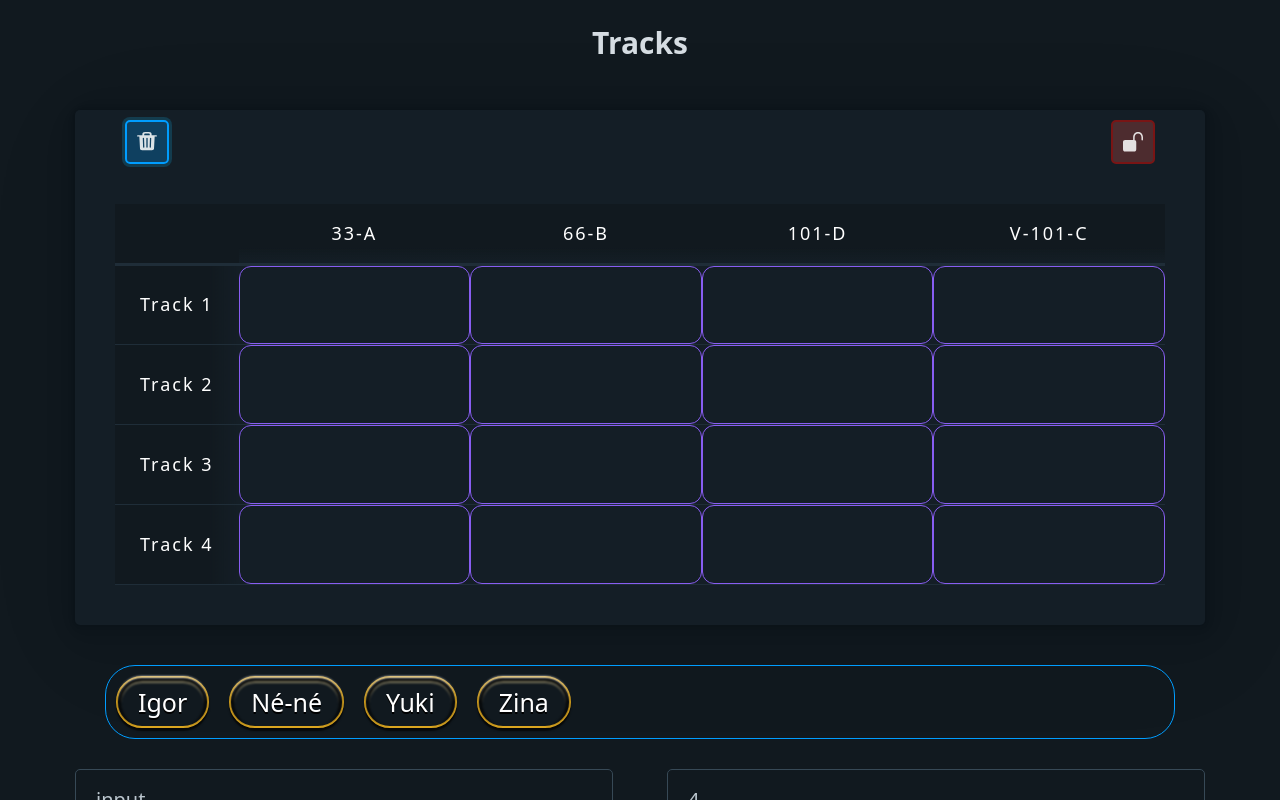
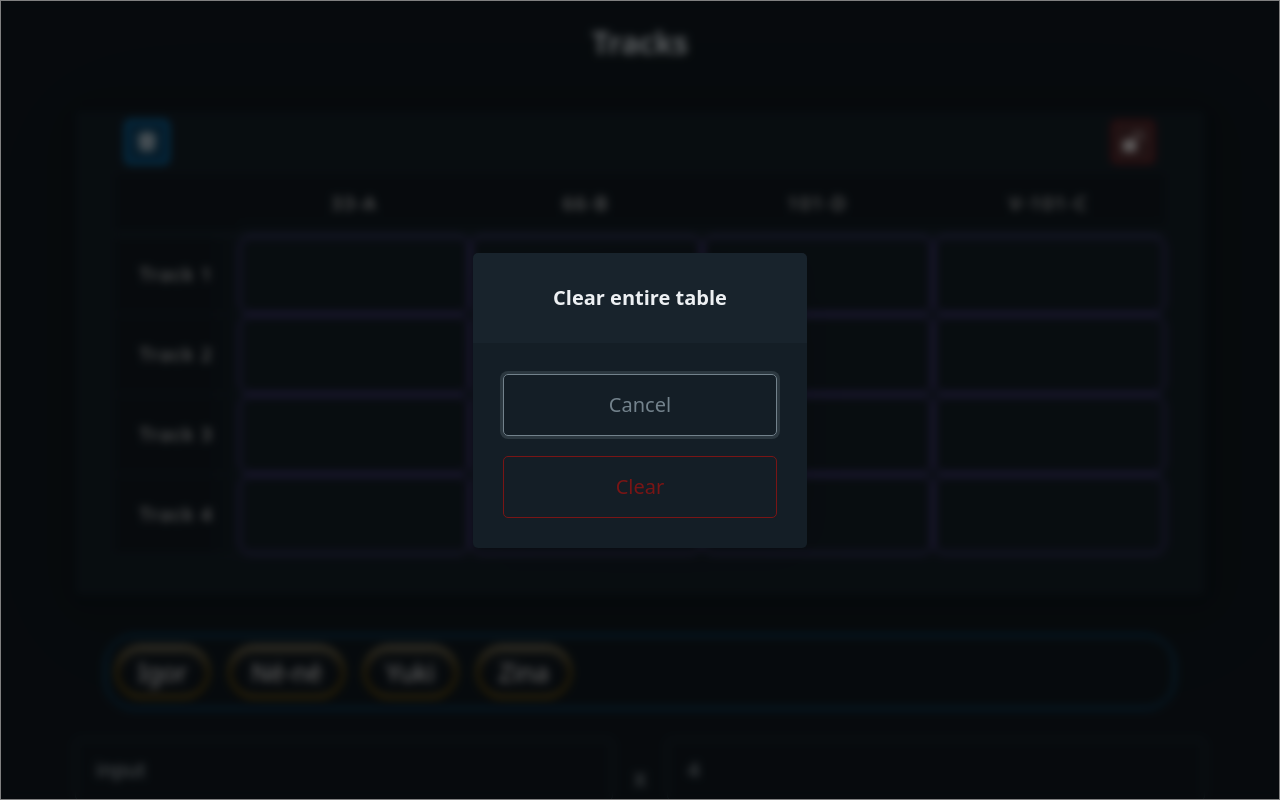
Before and after one commit to its-all-waves/cs50-final-setflow-tracks-in-svelte, a SvelteKit app: page /tracks in a window 1280 px wide. Both pictures are taken after a click on the button 147 px from the left and 142 px from the top of the page. Shown: the top 800 px of the page. Built offline with nearby package versions, Linux system fonts and the light colour scheme.

Commit message:
add: clear modal for delete button + delete key; fix: clear created without prop warnings for <character>

```diff
--- a/src/routes/tracks/+page.svelte
+++ b/src/routes/tracks/+page.svelte
@@ -13,7 +13,8 @@
 		send,
 		Msg,
 		selectedDropZones,
-		selectedCharacters
+		selectedCharacters,
+		lastEventDetail
 	} from './machine'
 
 	import Table from './table.svelte'
@@ -22,6 +23,7 @@
 	import ContextMenu from './contextMenu.svelte'
 	import ModalDelete from './modalDelete.svelte'
 	import ModalRename from './modalRename.svelte'
+	import ModalClear from './modalClear.svelte'
 
 	/**
 	 * 	@type {import('./$types').PageData} */
@@ -137,7 +139,7 @@
 				break
 			case 'Delete': // fall thru
 			case 'Backspace':
-				send(Msg.SMART_DELETE)
+				window.dispatchEvent(new CustomEvent('launch-modal-clear'))
 				break
 		}
 	}
@@ -176,18 +178,14 @@
 	function handleContextmenuClickRename(e) {
 		e.stopPropagation()
 		window.dispatchEvent(new CustomEvent('launch-modal-rename', e.detail))
-		lastEventDetail = e.detail
+		$lastEventDetail = e.detail
 	}
 
 	function handleContextmenuClickDelete(e) {
 		e.stopPropagation()
 		window.dispatchEvent(new CustomEvent('launch-modal-delete', e.detail))
-		lastEventDetail = e.detail
+		$lastEventDetail = e.detail
 	}
-
-	// modals ++++++++++++++++++++++++++++++++++++++++++++++++++++++++++++++++++
-	/** @description is e.detail from oncontextmenu; gets passed into the modal */
-	let lastEventDetail // may end up applying to more than just rename modal
 
 	// rename modal ++++++++++++++++++++++++++++++++++++++++++++++++++++++++++++
 	let modalRename
@@ -195,11 +193,13 @@
 	function handleLaunchModalRename(e) {
 		e.stopPropagation()
 		modalRename.showModal()
+		$lastEventDetail = null
 	}
 
 	function handleSubmitModalRename(e) {
 		e.stopPropagation()
 		send(Msg.RENAME, e.detail)
+		$lastEventDetail = null
 	}
 
 	// delete modal ++++++++++++++++++++++++++++++++++++++++++++++++++++++++++++
@@ -208,6 +208,7 @@
 	function handleLaunchModalDelete(e) {
 		e.stopPropagation()
 		modalDelete.showModal()
+		$lastEventDetail = null
 	}
 
 	function handleSubmitModalDelete(e) {
@@ -222,6 +223,20 @@
 				? Msg.DELETE_SCENE
 				: undefined
 		send(msg, { id })
+		$lastEventDetail = null // pretty sure i can remove this everywhere and make this var local to page.svelte again
+	}
+
+	// modal clear +++++++++++++++++++++++++++++++++++++++++++++++++++++++++++++
+	let modalClear
+
+	function handleLaunchModalClear(e) {
+		e.stopPropagation()
+		modalClear.showModal()
+	}
+
+	function handleSubmitModalClear(e) {
+		e.stopPropagation()
+		send(Msg.SMART_CLEAR)
 	}
 
 	// DEBUG +++++++++++++++++++++++++++++++++++++++++++++++++++++++++++++++++++
@@ -236,6 +251,8 @@
 	on:contextmenu-click-delete={handleContextmenuClickDelete}
 	on:launch-modal-delete={handleLaunchModalDelete}
 	on:submit-modal-delete={handleSubmitModalDelete}
+	on:launch-modal-clear={handleLaunchModalClear}
+	on:submit-modal-clear={handleSubmitModalClear}
 	on:click|capture={(e) => {
 		/* capture & if showContextMenu prevent click outside
 		of context menu from doing anything else -- next click
@@ -262,7 +279,13 @@
 
 	<div class="character-pool">
 		{#each charactersEntries as [id, { name }]}
-			<Character {id} />
+			<Character
+				{id}
+				isInstance={false}
+				{name}
+				sceneId={undefined}
+				trackId={undefined}
+			/>
 		{/each}
 		<button
 			id="btn-commit"
@@ -325,13 +348,15 @@
 <!-- HTML dialog as a modal (hidden until .showModal() is called) -->
 <ModalRename
 	bind:node={modalRename}
-	detail={lastEventDetail}
+	detail={$lastEventDetail}
 />
 
 <ModalDelete
 	bind:node={modalDelete}
-	detail={lastEventDetail}
+	detail={$lastEventDetail}
 />
+
+<ModalClear bind:node={modalClear} />
 
 <style>
 	/* should be end selector ($=, not *=), but would not work */
--- a/src/routes/tracks/character.svelte
+++ b/src/routes/tracks/character.svelte
@@ -39,7 +39,7 @@ ui after deleting a character -->
 			send(msg, { instanceId, id, sceneId, trackId })
 		}}
 	>
-		{$characters[id].name}
+		{name}
 	</button>
 {/if}
 
@@ -102,7 +102,7 @@ ui after deleting a character -->
 
 	.inHand {
 		/* border-color: goldenrod; */
-		border-width: 1;
+		/* border-width: 1; */
 		scale: 1.25;
 		/* scale: 1.25; */
 		transform: translateY(-0.3rem);
@@ -116,7 +116,7 @@ ui after deleting a character -->
 			inset 0 -2px 3px rgba(0, 0, 0, 0.681);
 		border-color: white;
 
-		border-width: 1;
+		/* border-width: 1; */
 		scale: 1.1;
 		transform: translateY(-0.3rem);
 		transition: border 0.1s, scale 0.1s, box-shadow 0.1s;
--- a/src/routes/tracks/dropzone.svelte
+++ b/src/routes/tracks/dropzone.svelte
@@ -42,6 +42,7 @@
 					id={charId}
 					{sceneId}
 					{trackId}
+					name={$characters[charId].name}
 				/>
 			{/each}
 		{/if}
--- a/src/routes/tracks/machine.js
+++ b/src/routes/tracks/machine.js
@@ -17,7 +17,7 @@ export const Msg = Object.freeze({
 	CLICK_SCENE_HEADER: 'CLICK_SCENE_HEADER',
 	// user commands
 	COMMIT_CHARACTER_TO_TABLE: 'COMMIT_CHARACTER_TO_TABLE',
-	SMART_DELETE: 'DELETE',
+	SMART_CLEAR: 'SMART_CLEAR',
 	CANCEL: 'CANCEL', // TODO: impl me
 	DELETE_CHARACTER: 'DELETE_CHARACTER',
 	// context menu
@@ -110,6 +110,14 @@ export const scenes = writable(
 let $scenes
 scenes.subscribe(($) => ($scenes = $))
 
+/** @description is e.detail from oncontextmenu; gets passed into the modal */
+export const lastEventDetail = writable(
+	/** @type {object} */
+	null
+)
+let $lastEventDetail
+lastEventDetail.subscribe(($) => ($lastEventDetail = $))
+
 // MAIN FUNCTION (PRIVATE) +++++++++++++++++++++++++++++++++++++++++++++++++++++
 
 // TODO: if a lot is repeated here, can it be DRYer by switching on the message?
@@ -182,7 +190,7 @@ function nextState(state, msg, info) {
 					resetSelections()
 					break
 
-				case Msg.SMART_DELETE:
+				case Msg.SMART_CLEAR:
 					SMART_DELETE()
 					resetSelections()
 					break
--- /dev/null
+++ b/src/routes/tracks/modalClear.svelte
@@ -0,0 +1,85 @@
+<script>
+	import { characters, selectedCharacters, selectedDropZones, characterInHand } from './machine'
+
+	export let node
+
+	let eventSmartClear = new CustomEvent('submit-modal-clear')
+
+	$: prompt =
+		$selectedCharacters.size > 0
+			? 'Clear selected characters from the table'
+			: $selectedDropZones.size > 0
+			? 'Clear selected drop zones'
+			: $characterInHand
+			? `Clear ${$characters[$characterInHand].name} from the table`
+			: 'Clear entire table'
+</script>
+
+<!-- svelte-ignore a11y-no-noninteractive-element-interactions -->
+<dialog
+	class="modal"
+	bind:this={node}
+	on:keydown={(e) => {
+		e.stopPropagation()
+		if (e.key !== 'Enter' && e.key !== 'Escape') return
+		if (e.key === 'Enter') window.dispatchEvent(eventSmartClear)
+		node.close()
+	}}
+>
+	<article>
+		<header>
+			<h1>{prompt}</h1>
+		</header>
+		<form method="dialog">
+			<button
+				type="button"
+				class="secondary outline"
+				on:click={() => {
+					node.close()
+				}}
+			>
+				Cancel
+			</button>
+			<button
+				type="submit"
+				class="outline red"
+				on:click={() => window.dispatchEvent(eventSmartClear)}
+			>
+				Clear
+			</button>
+		</form>
+	</article>
+</dialog>
+
+<style>
+	dialog {
+		border: 1px solid gray;
+		background: rgba(0, 0, 0, 0.511);
+		backdrop-filter: blur(4.25px);
+	}
+	/*
+	::backdrop {
+		background: rgba(0, 0, 0, 1);
+	} */
+
+	article {
+		padding-bottom: 0;
+	}
+
+	header {
+		margin-bottom: 1.5rem;
+	}
+
+	h1 {
+		text-align: center;
+		font-size: 1rem;
+		padding: 0;
+		margin: 0;
+		width: 24ch;
+	}
+
+	.red {
+		border-color: #791515;
+		color: #791515;
+	}
+</style>
--- a/src/routes/tracks/toolbar.svelte
+++ b/src/routes/tracks/toolbar.svelte
@@ -1,5 +1,5 @@
 <script>
-	import { state, send, State, Msg, feedback } from './machine'
+	import { state, send, State, Msg, feedback, lastEventDetail } from './machine'
 
 	$: unlocked = $state === State.TableUnlocked
 
@@ -14,9 +14,12 @@
 </script>
 
 <menu>
+	<!-- on:pointerup={() => send(Msg.SMART_DELETE)} -->
 	<button
 		id="btn-delete"
-		on:pointerup={() => send(Msg.SMART_DELETE)}
+		on:click={() => {
+			window.dispatchEvent(new CustomEvent('launch-modal-clear'))
+		}}
 	>
 		<img
 			src="button-icons/trash.fill.svg"
```
